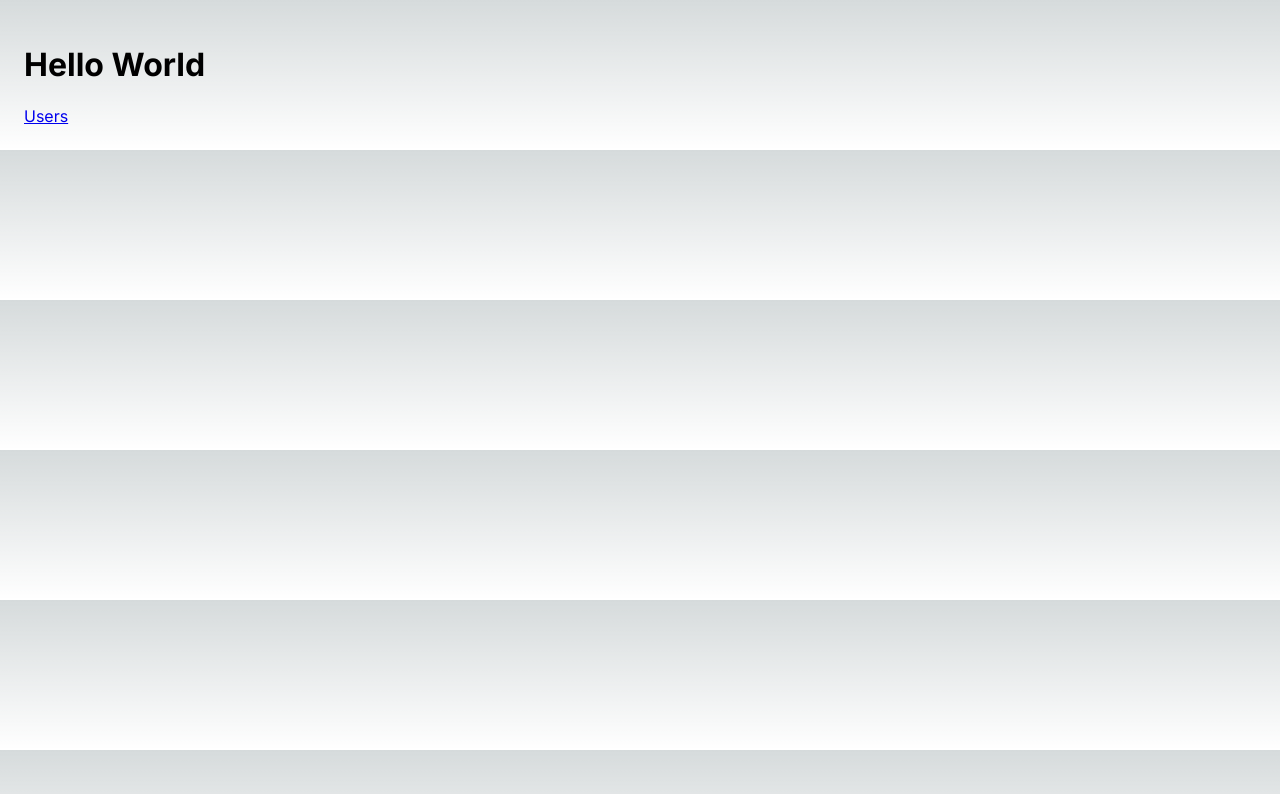
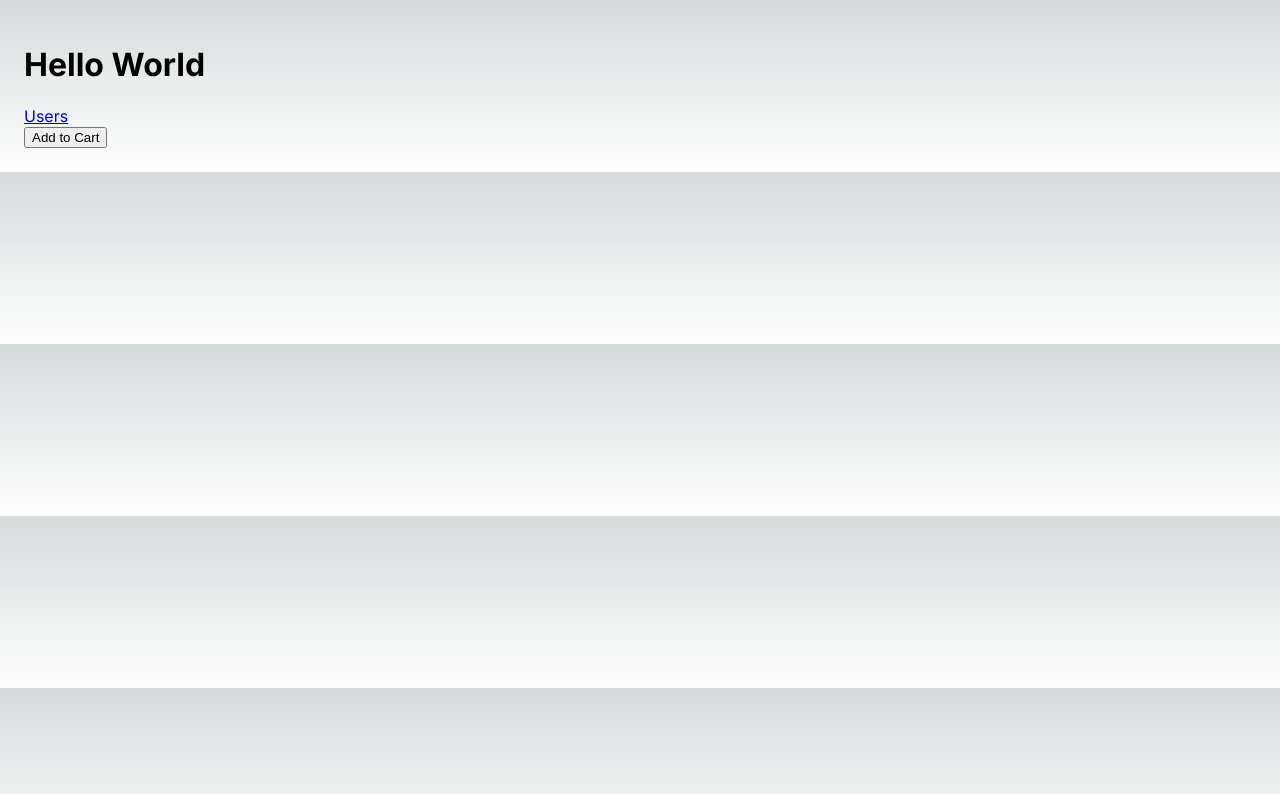
Before and after one commit to koushik369mondal/nextjs-bootcamp, a Next.js app: page / in a window 1280 px wide. Shown: the top 794 px of the page. Built offline with nearby package versions, Linux system fonts and the light colour scheme.

Commit message:
add ProductCard and AddToCart components

```diff
--- /dev/null
+++ b/app/components/AddToCart.tsx
@@ -0,0 +1,11 @@
+'use client';
+
+import React, { use } from 'react'
+
+export default function AddToCart() {
+    return (
+        <div>
+            <button onClick={() => console.log('Added to cart')}>Add to Cart</button>
+        </div>
+    )
+}
--- /dev/null
+++ b/app/components/ProductCard.tsx
@@ -0,0 +1,10 @@
+import React from 'react'
+import AddToCart from './AddToCart'
+
+export default function ProductCard() {
+    return (
+        <div>
+            <AddToCart />
+        </div>
+    )
+}
--- a/app/page.tsx
+++ b/app/page.tsx
@@ -1,11 +1,15 @@
+'use client';
+
 import Image from 'next/image'
 import Link from 'next/link'
+import ProductCard from './components/ProductCard'
 
 export default function Home() {
   return (
     <main>
       <h1>Hello World</h1>
       <Link href="/users">Users</Link>
+      <ProductCard />
     </main>
   )
 }
```
